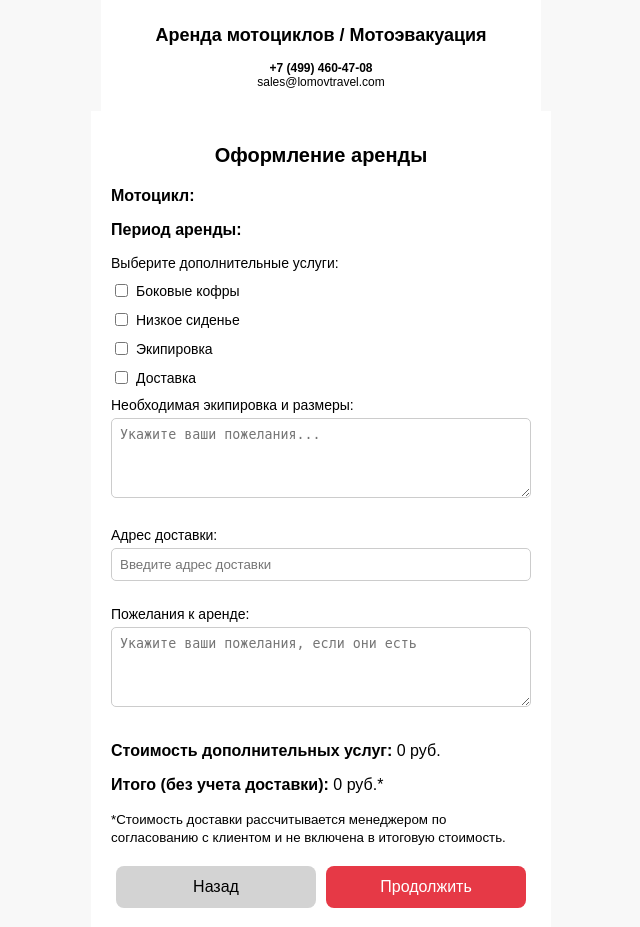
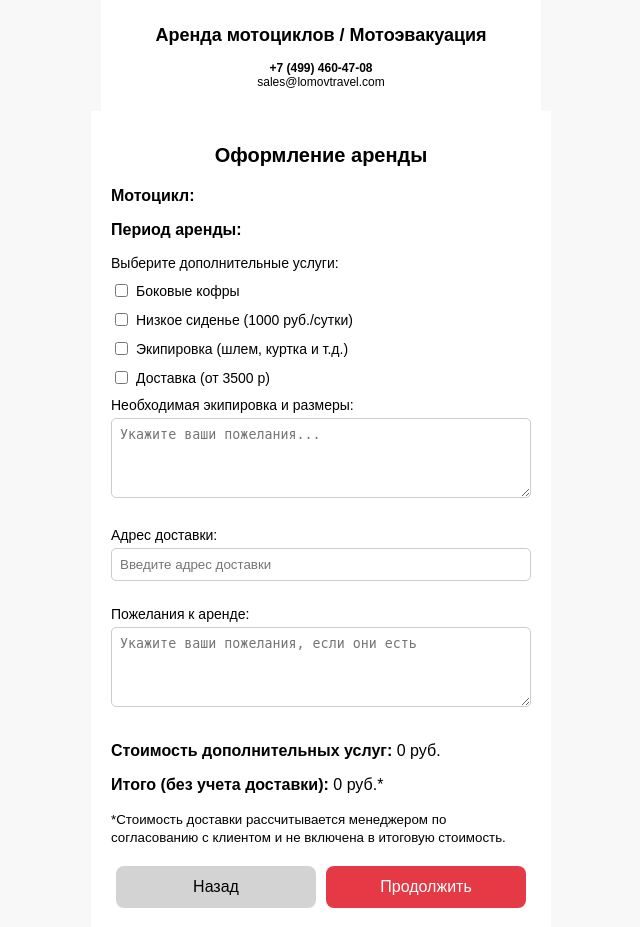
Before and after one commit to AI-Katrin/Motorentalbot, a FastAPI app: page /app/services in a window 1280 px wide. Shown: the top 927 px of the page, without its empty margins (319-959 px from the left). Run offline with FastAPI, Linux system fonts and the light colour scheme.

Commit message:
total+price

```diff
--- a/miniapp/templates/services.html
+++ b/miniapp/templates/services.html
@@ -96,9 +96,9 @@
     <label>Выберите дополнительные услуги:</label>
     <div class="checkbox-group">
       <label><input type="checkbox" name="services" value="Боковые кофры"> Боковые кофры</label>
-      <label><input type="checkbox" name="services" value="Низкое сиденье (1000 руб./сутки)"> Низкое сиденье</label>
-      <label><input type="checkbox" name="services" value="Экипировка (шлем, куртка и т.д.)"> Экипировка</label>
-      <label><input type="checkbox" name="services" value="Доставка (от 3500 р)"> Доставка</label>
+      <label><input type="checkbox" name="services" value="Низкое сиденье (1000 руб./сутки)"> Низкое сиденье (1000 руб./сутки)</label>
+      <label><input type="checkbox" name="services" value="Экипировка (шлем, куртка и т.д.)"> Экипировка (шлем, куртка и т.д.)</label>
+      <label><input type="checkbox" name="services" value="Доставка (от 3500 р)"> Доставка (от 3500 р)</label>
     </div>
     <label for="equipment-details">Необходимая экипировка и размеры:</label>
     <textarea id="equipment-details" name="equipment-details" placeholder="Укажите ваши пожелания..."></textarea>
--- a/miniapp/templates/summary.html
+++ b/miniapp/templates/summary.html
@@ -90,8 +90,8 @@
     <p><span class="bold">Пожелания к аренде:</span> <span id="wishes"></span></p>
     <p><span class="bold">Стоимость аренды:</span> <span id="rental"></span></p>
     <p><span class="bold">Стоимость дополнительных услуг:</span> <span id="extras"></span></p>
-    <p><span class="bold">Залог:</span> <span id="deposit-display"></span></p>
     <p><span class="bold">Итого (без учета доставки):</span> <span id="total"></span> руб.*</p>
+    <p><span class="bold">Залоговый депозит (оплачивается отдельно):</span> <span id="deposit-display"></span></p>
     <small>*Стоимость доставки рассчитывается менеджером по согласованию с клиентом и не включена в итоговую стоимость.</small>
   </div>
 
```
